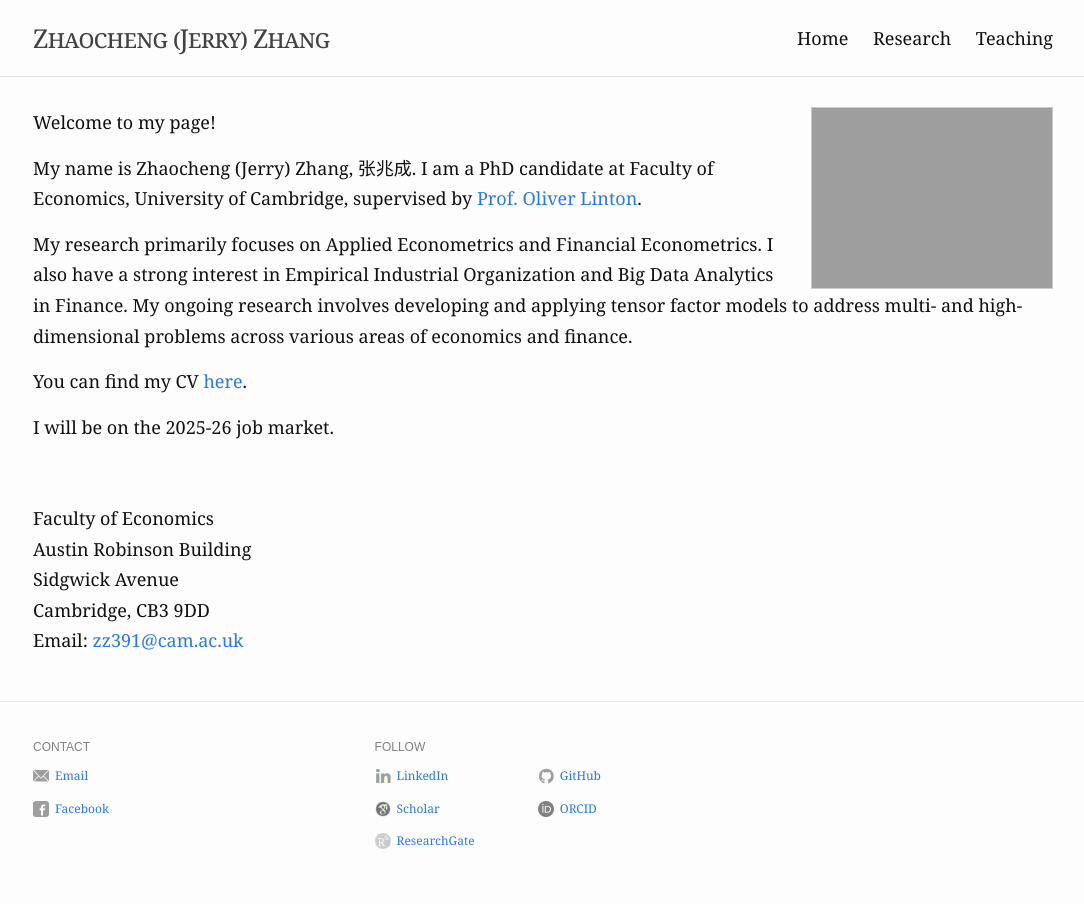
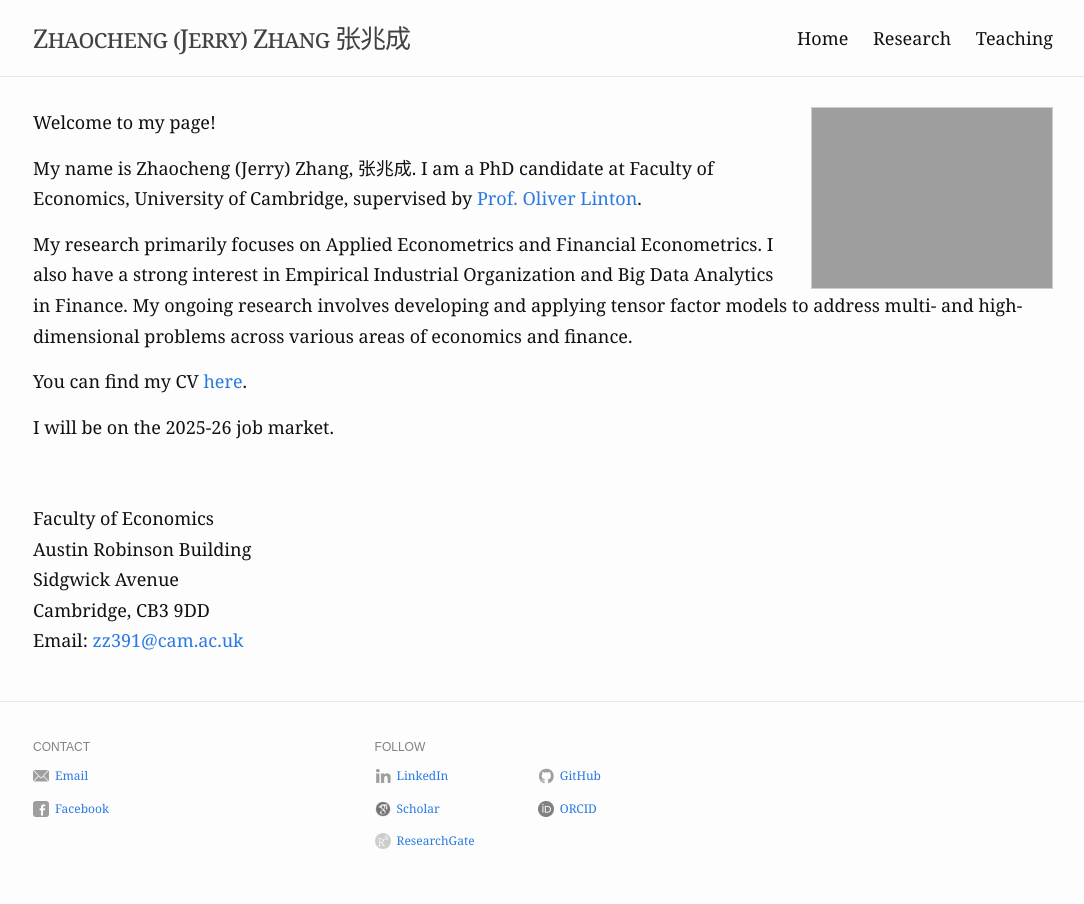
Before and after one commit to zhaocheng-zhang/zhaocheng-zhang.github.io, a Jekyll site: the page built from index.md, in a window 1280 px wide. Shown: the whole page, without its empty margins (97-1181 px from the left). Built offline with Jekyll 4.4.1, drawn with Linux system fonts in a browser that asks for light colours.

Commit message:
Update _config.yml

```diff
--- a/_config.yml
+++ b/_config.yml
@@ -1,7 +1,7 @@
 # For technical reasons, this file is *NOT* reloaded automatically when you use
 # 'bundle exec jekyll serve'. If you change this file, please restart the server process.
 
-title: Zhaocheng (Jerry) Zhang
+title: Zhaocheng (Jerry) Zhang 张兆成
 description: >- # this means to ignore newlines until "baseurl:"
   Bay is a minimal Jekyll Theme.
 baseurl: "" # the subpath of the site
```
